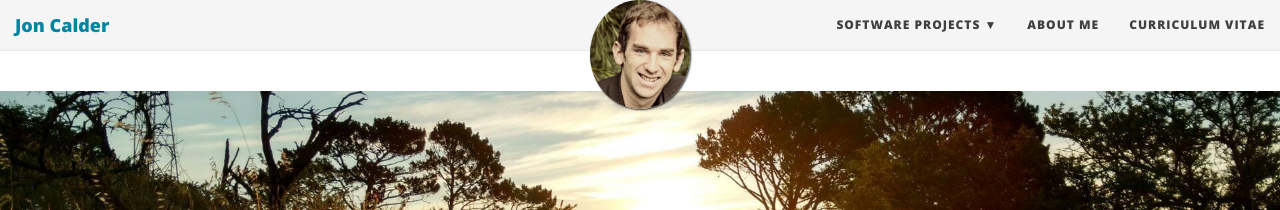
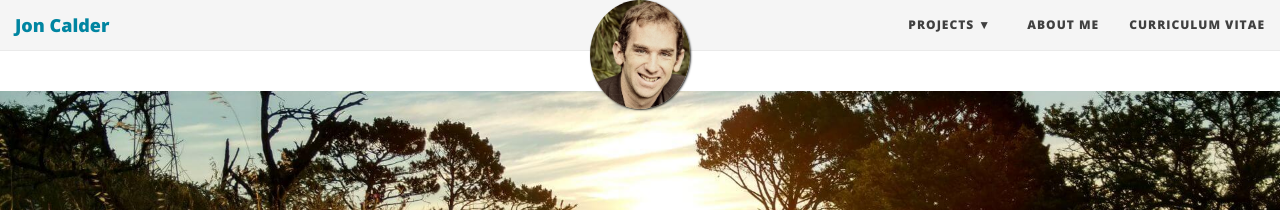
Before and after one commit to jonmcalder/jonmcalder.github.io, a Jekyll site: the page built from index.html, in a window 1280 px wide. Shown: the top 210 px of the page. Built offline with Jekyll 4.4.1, drawn with Linux system fonts in a browser that asks for light colours; nearby versions of some CDN libraries; the list of posts is cut into pages by our own code.

Commit message:
Rename Nav Bar link to just Projects

```diff
--- a/_config.yml
+++ b/_config.yml
@@ -23,7 +23,7 @@ description: The online home of Jon Calder.
 
 # List of links in the navigation bar
 navbar-links:
-  Software Projects:
+  Projects:
     - refactor: "refactor"
     - hugobot: "hugobot"
     - Regular Expressions: "Regular_Expressions"
```
